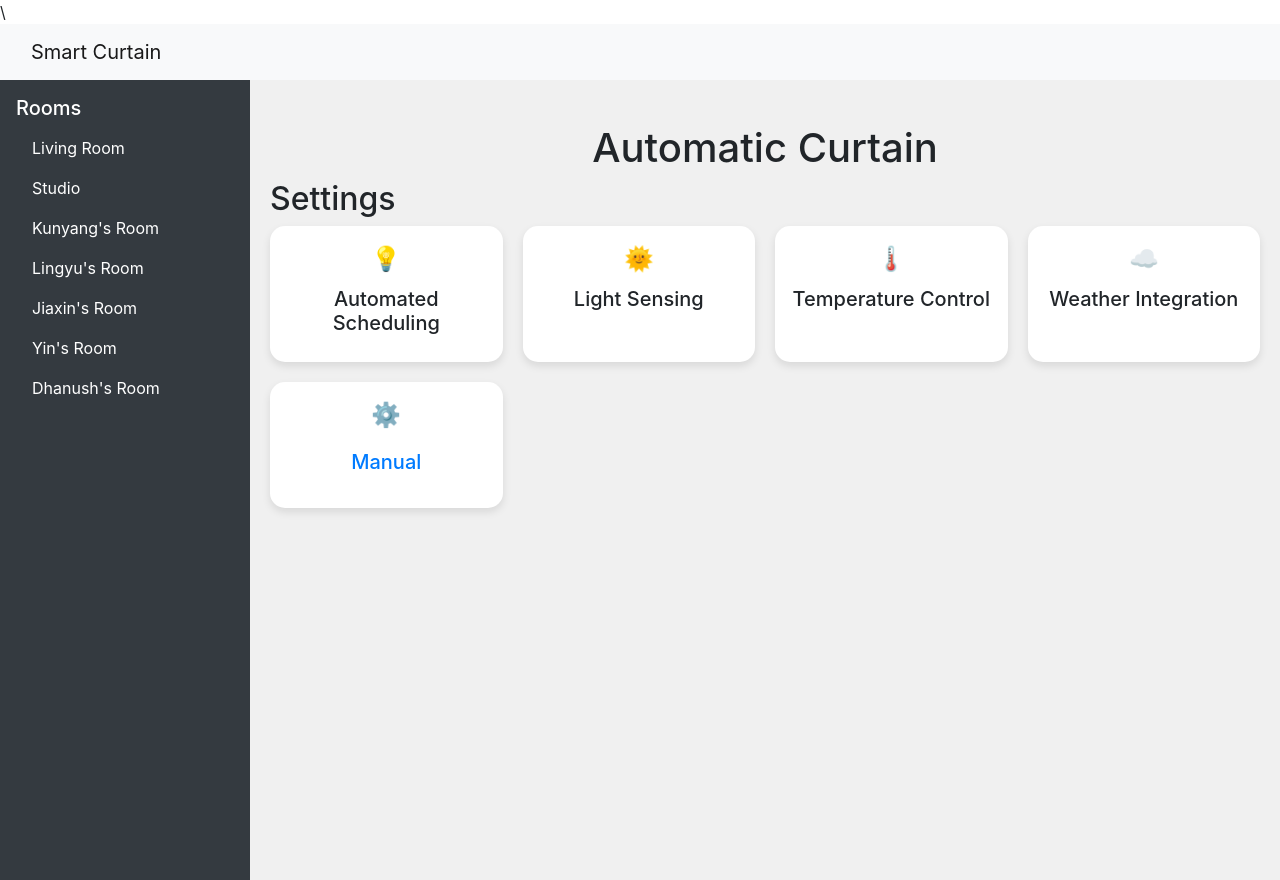
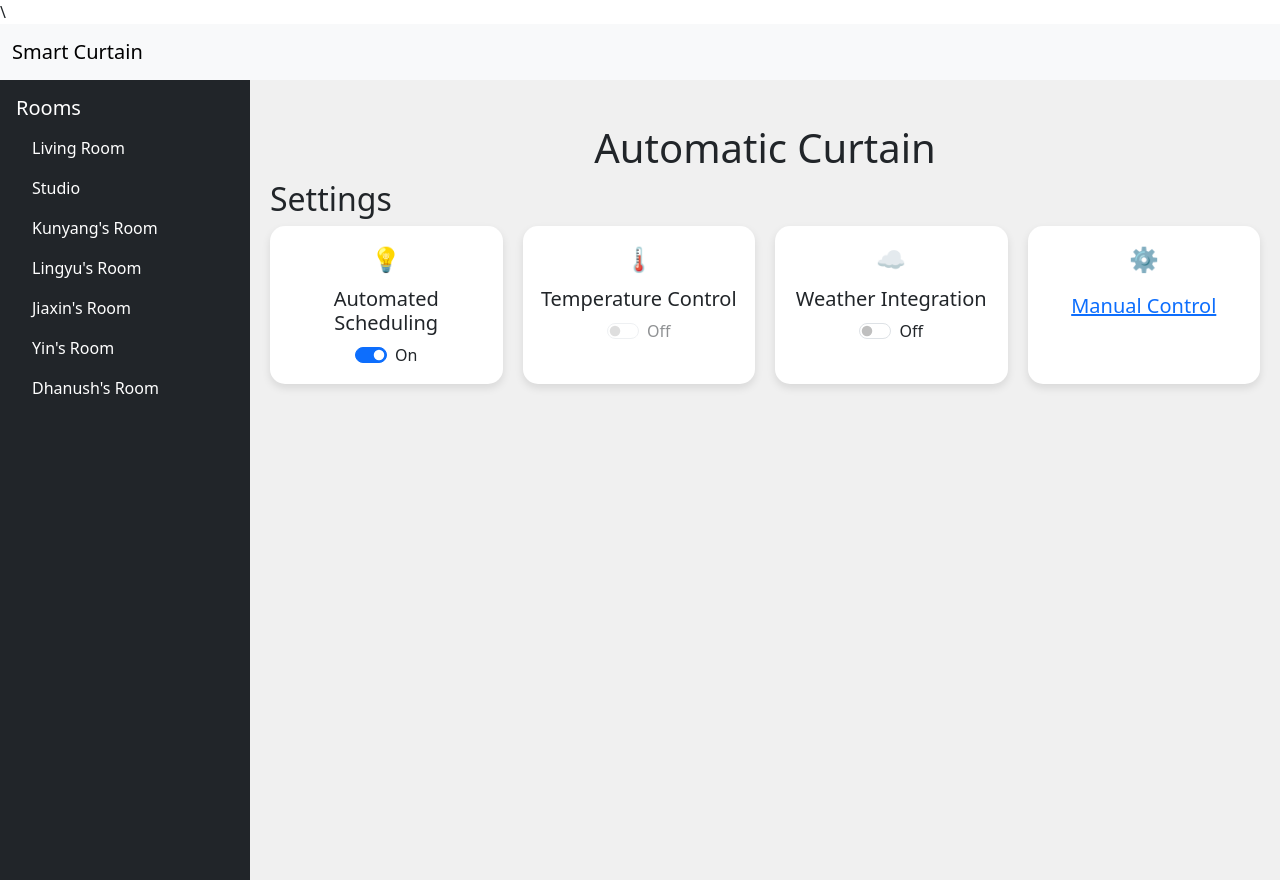
Before and after one commit to Ivan-cs/Automatic-Curtain, a Flask app: page / in a window 1280 px wide. Run offline with Flask 3, Linux system fonts and the light colour scheme; some libraries are stand-ins or nearby versions.

Commit message:
making the api calls. need tables and user data to be updated accordingly

```diff
--- a/server/templates/index.html
+++ b/server/templates/index.html
@@ -1,54 +1,56 @@
 <!DOCTYPE html>
 <html lang="en">
+
 <head>
     <meta charset="UTF-8">
     <meta name="viewport" content="width=device-width, initial-scale=1.0">
     <title>Automatic Curtain</title>
-\    <link
-        href="https://stackpath.bootstrapcdn.com/bootstrap/4.5.2/css/bootstrap.min.css"
-        rel="stylesheet"
-    >
+    \
+    <link href="https://cdn.jsdelivr.net/npm/bootstrap@5.3.0/dist/css/bootstrap.min.css" rel="stylesheet">
     <style>
         body {
             display: flex;
             flex-direction: column;
             min-height: 100vh;
         }
+
         #sidebar {
             width: 250px;
             background-color: #f8f9fa;
             height: 100vh;
             padding: 20px;
         }
+
         #main-content {
             flex: 1;
             padding: 20px;
             background-color: #f0f0f0;
         }
+
         #customRange1 {
             width: 80%;
             margin: 0 auto;
             display: block;
         }
+
         .range-labels {
             display: flex;
             justify-content: space-between;
             width: 80%;
             margin: 0 auto;
         }
+
         .container-main {
             display: flex;
             height: 100vh;
         }
 
-        /* Card grid */
         .card-grid {
             display: grid;
             grid-template-columns: repeat(auto-fill, minmax(200px, 1fr));
             grid-gap: 20px;
         }
 
-        /* Adjust card styling */
         .card {
             border: none;
             box-shadow: 0 4px 8px rgba(0, 0, 0, 0.1);
@@ -63,7 +65,6 @@
             display: inline-block;
         }
 
-        /* Custom coloring for room/device status */
         .icon-lightbulb {
             color: #ffd700;
         }
@@ -73,6 +74,7 @@
         }
     </style>
 </head>
+
 <body>
     <nav class="navbar navbar-light bg-light">
         <div class="container-fluid">
@@ -116,25 +118,40 @@
                 <div class="card text-center">
                     <span class="icon icon-lightbulb">💡</span>
                     <h5 class="card-title">Automated Scheduling</h5>
+                    <div class="d-flex flex-column align-items-center">
+                        <div class="form-check form-switch">
+                            <input class="form-check-input" type="checkbox" role="switch" id="automatedSwitch" checked>
+                            <label class="form-check-label" for="automatedSwitch" id="automatedLabel">On</label>
+                        </div>
+                    </div>
                 </div>
                 <div class="card text-center">
-                    <span class="icon icon-sun">🌞</span>
-                    <h5 class="card-title">Light Sensing</h5>
+                    <span class="icon icon-temperature">🌡️</span>
+                    <h5 class="card-title">Temperature Control</h5>
+                    <div class="d-flex flex-column align-items-center">
+                        <div class="form-check form-switch">
+                            <input class="form-check-input" type="checkbox" role="switch" id="temperatureSwitch"
+                                disabled>
+                            <label class="form-check-label" for="temperatureSwitch" id="temperatureLabel">Off</label>
                         </div>
-
-                <div class="card text-center">
-                    <span class="icon icon-temperature">🌡️</span>
-                    <h5 class="card-title">Temperature Control </h5>
+                    </div>
                 </div>
                 <div class="card text-center">
                     <span class="icon icon-weather">☁️</span>
-                    <h5 class="card-title">Weather Integration </h5>
+                    <h5 class="card-title">Weather Integration</h5>
+                    <div class="d-flex flex-column align-items-center">
+                        <div class="form-check form-switch">
+                            <input class="form-check-input" type="checkbox" role="switch" id="weatherSwitch">
+                            <label class="form-check-label" for="weatherSwitch" id="weatherLabel">Off</label>
+                        </div>
+                    </div>
                 </div>
                 <div class="card text-center">
                     <span class="icon icon-manual">⚙️</span>
                     <h5 class="mb-0">
-                            <button class="btn btn-link" type="button" data-bs-toggle="collapse" data-bs-target="#collapseExample" aria-expanded="false" aria-controls="collapseExample">
-                                <h5 class="card-title">Manual </h5>
+                        <button class="btn btn-link" type="button" data-bs-toggle="collapse"
+                            data-bs-target="#collapseExample" aria-expanded="false" aria-controls="collapseExample">
+                            <h5 class="card-title">Manual Control</h5>
                         </button>
                     </h5>
                     <div class="collapse" id="collapseExample">
@@ -150,6 +167,22 @@
             </div>
         </div>
     </div>
+    <div class="modal fade" id="manualControlModal" tabindex="-1" aria-labelledby="manualControlModalLabel" aria-hidden="true">
+        <div class="modal-dialog">
+            <div class="modal-content">
+                <div class="modal-header">
+                    <h5 class="modal-title" id="manualControlModalLabel">Warning</h5>
+                    <button type="button" class="btn-close" data-bs-dismiss="modal" aria-label="Close"></button>
+                </div>
+                <div class="modal-body">
+                    Using manual control will disable automated scheduling. Are you sure you want to proceed?
+                </div>
+                <div class="modal-footer">
+                    <button type="button" class="btn btn-secondary" data-bs-dismiss="modal">Cancel</button>
+                    <button type="button" class="btn btn-primary" id="confirmManualControl">Proceed</button>
+                </div>
+            </div>
+        </div>
     </div>
 
     <!-- Bootstrap JS and dependencies -->
@@ -157,24 +190,110 @@
     <script src="https://cdn.jsdelivr.net/npm/bootstrap@5.3.0/dist/js/bootstrap.bundle.min.js"></script>
     <script src="https://cdn.jsdelivr.net/npm/@popperjs/core@2.5.3/dist/umd/popper.min.js"></script>
     <script src="https://stackpath.bootstrapcdn.com/bootstrap/4.5.2/js/bootstrap.min.js"></script>
+    <script>
+        function setupToggle(switchId, labelId) {
+            const switchElement = document.getElementById(switchId);
+            const switchLabel = document.getElementById(labelId);
 
-    <script>
-        // Toggle between Auto and Manual controls
-        document.getElementById('autoBtn').addEventListener('click', function() {
-            document.getElementById('autoControls').style.display = 'block';
-            document.getElementById('manualControls').style.display = 'none';
+            // Set the initial label state based on the switch state
+            switchLabel.textContent = switchElement.checked ? 'On' : 'Off';
+
+            //  event listener to update label when switch is toggled
+            switchElement.addEventListener('change', function() {
+                switchLabel.textContent = this.checked ? 'On' : 'Off';
+
+                const mode = switchElement.checked ? 'auto' : 'manual';
+                fetch(`/dashboard/update/mode/${mode}/1`, {  // Assuming user ID is 1, change as needed
+                    method: 'POST',
+                    headers: {
+                        'Content-Type': 'application/json',
+                    }
+                })
+                .then(response => response.json())
+                .then(data => {
+                    console.log('Mode updated:', data.message);
+                })
+                .catch((error) => {
+                    console.error('Error:', error);
+                });
+            });
+        }
+
+        document.addEventListener('DOMContentLoaded', function() {
+            // Initialize switches
+            setupToggle('automatedSwitch', 'automatedLabel');
+            setupToggle('temperatureSwitch', 'temperatureLabel');
+            setupToggle('weatherSwitch', 'weatherLabel');
+
+            //  elements for manual control and modal
+            const manualControl = document.getElementById('customRange1');
+            const automatedSwitch = document.getElementById('automatedSwitch');
+            const manualControlModal = new bootstrap.Modal(document.getElementById('manualControlModal'));
+
+            //  manual control interaction if in automated mode
+            manualControl.addEventListener('mousedown', function(event) {
+                if (automatedSwitch.checked) {
+                    event.preventDefault();
+                    manualControlModal.show();
+                }
             });
 
-        document.getElementById('manualBtn').addEventListener('click', function() {
-            document.getElementById('autoControls').style.display = 'none';
-            document.getElementById('manualControls').style.display = 'block';
+            document.getElementById('confirmManualControl').addEventListener('click', function() {
+                // Switch to manual mode (disable automation)
+                automatedSwitch.checked = false;
+                document.getElementById('automatedLabel').textContent = 'Off';
+
+                // Send API call to switch to manual mode
+                fetch(`/dashboard/update/mode/manual/1`, {
+                    method: 'POST',
+                    headers: {
+                        'Content-Type': 'application/json',
+                    }
+                })
+                .then(response => response.json())
+                .then(data => {
+                    console.log('Mode switched to manual:', data.message);
+                })
+                .catch((error) => {
+                    console.error('Error switching mode:', error);
                 });
 
-        // Set the initial value of the range input to the middle
-        document.addEventListener('DOMContentLoaded', function() {
-            var rangeInput = document.getElementById('customRange1');
-            rangeInput.value = (parseInt(rangeInput.max) - parseInt(rangeInput.min)) / 2;
+                manualControlModal.hide();
+            });
+
+            // Handle curtain control (manual mode only)
+            manualControl.addEventListener('change', function() {
+                if (!automatedSwitch.checked) {
+                    fetch(`/dashboard/update/device/curtain/1`, {
+                        method: 'POST',
+                        headers: {
+                            'Content-Type': 'application/json',
+                        }
+                    })
+                    .then(response => response.json())
+                    .then(data => {
+                        console.log('Curtain status updated:', data.message);
+                    })
+                    .catch((error) => {
+                        console.error('Error updating curtain:', error);
+                    });
+                }
+            });
+
+            document.getElementById('manualControlModal').addEventListener('hidden.bs.modal', function() {
+                manualControl.value = manualControl.defaultValue;
+            });
+
+            document.querySelector('#manualControlModal .btn-secondary').addEventListener('click', function() {
+                manualControlModal.hide();
+            });
+
+            document.querySelector('#manualControlModal .btn-close').addEventListener('click', function() {
+                manualControlModal.hide();
+            });
         });
     </script>
+
 </body>
+
 </html>
```
Lines whose indentation alone changed are shown as unchanged.
